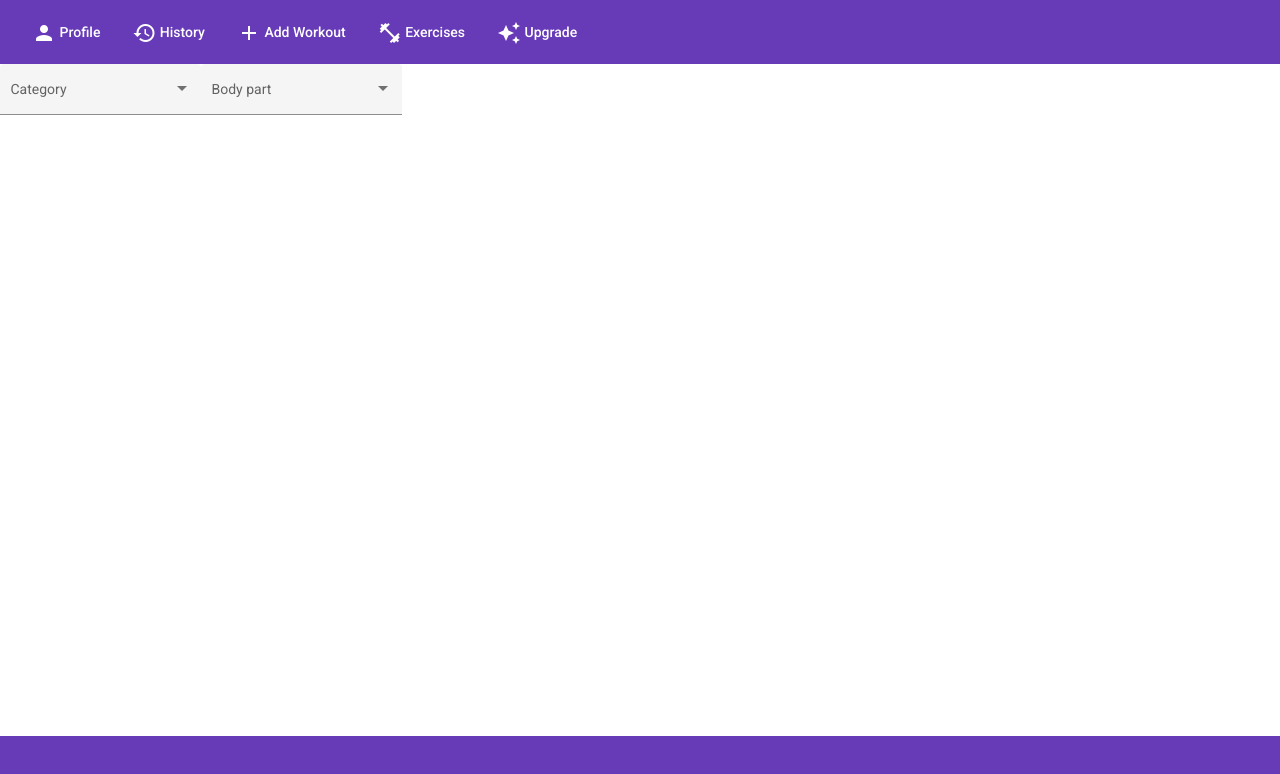
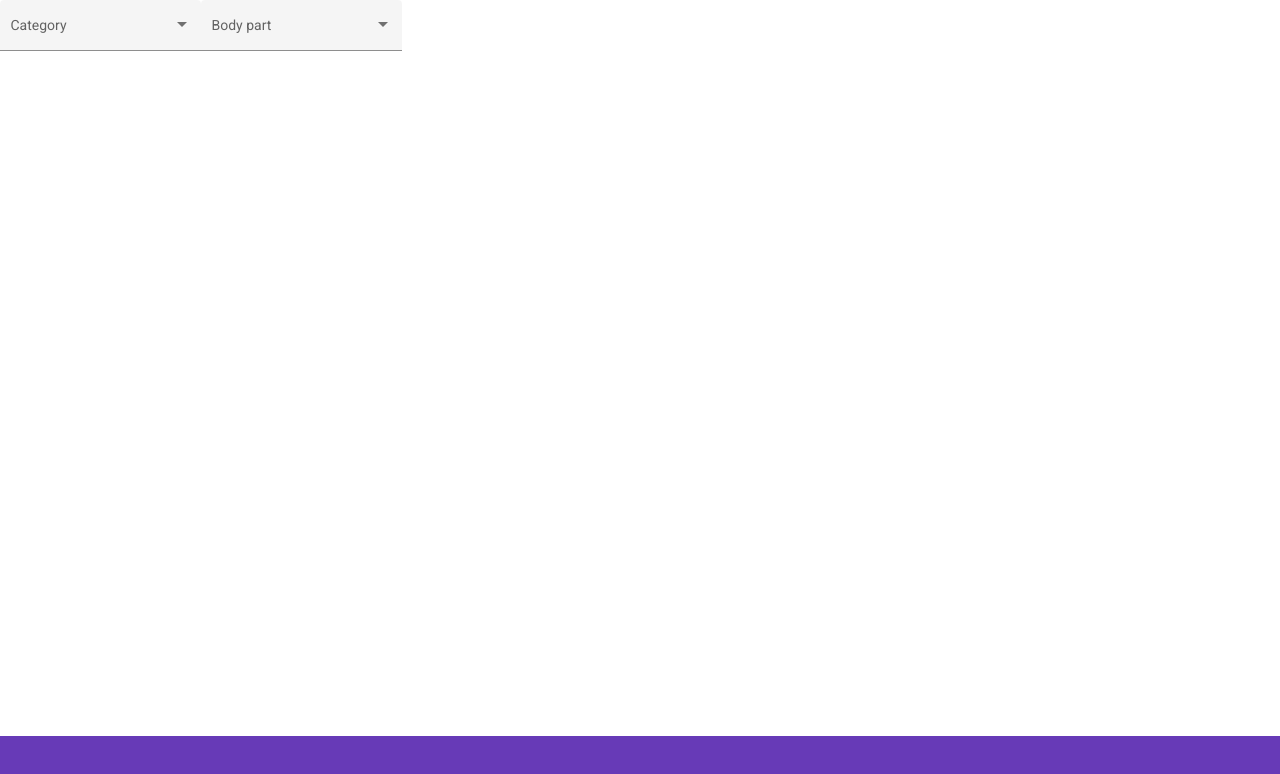
Before and after one commit to oliwier93/GymTrack, an Angular app in the folder gym-track-app/: page / in a window 1280 px wide. Shown: the top 774 px of the page. Built offline with nearby package versions, Linux system fonts and the light colour scheme.

Commit message:
Navbar moved to bottom and clean version for PC support

```diff
--- a/gym-track-app/src/app/core/components/navbar/navbar.component.scss
+++ b/gym-track-app/src/app/core/components/navbar/navbar.component.scss
@@ -1,4 +1,11 @@
+mat-toolbar {
+  position:absolute;
+  bottom:0;
+  padding-left: 0;
+}
+
 button {
   border-radius: 0;
   height: 100%;
+  width: 20vw;
 }
--- a/gym-track-app/src/app/core/components/navbar/navbar.component.ts
+++ b/gym-track-app/src/app/core/components/navbar/navbar.component.ts
@@ -4,6 +4,7 @@ interface MenuElement {
   value: string;
   viewValue: string;
   icon: string;
+  isVisible: boolean;
 }
 
 @Component({
@@ -13,11 +14,11 @@ interface MenuElement {
 })
 export class NavbarComponent implements OnInit {
   menuElements: MenuElement[] = [
-    {value: 'profile', viewValue: 'Profile', icon:'person'},
-    {value: 'history', viewValue: 'History', icon:'history'},
-    {value: 'add-workout', viewValue: 'Add Workout', icon:'add'},
-    {value: 'exercises', viewValue: 'Exercises', icon:'fitness_center'},
-    {value: 'upgrade', viewValue: 'Upgrade', icon:'auto_awesome'}
+    {value: 'profile', viewValue: 'Profile', icon:'person', isVisible: true},
+    {value: 'history', viewValue: 'History', icon:'history', isVisible: true},
+    {value: 'add-workout', viewValue: 'Add Workout', icon:'add', isVisible: true},
+    {value: 'exercises', viewValue: 'Exercises', icon:'fitness_center', isVisible: true},
+    {value: 'upgrade', viewValue: 'Upgrade', icon:'auto_awesome', isVisible: true},
   ]
 
   constructor() { }
```
